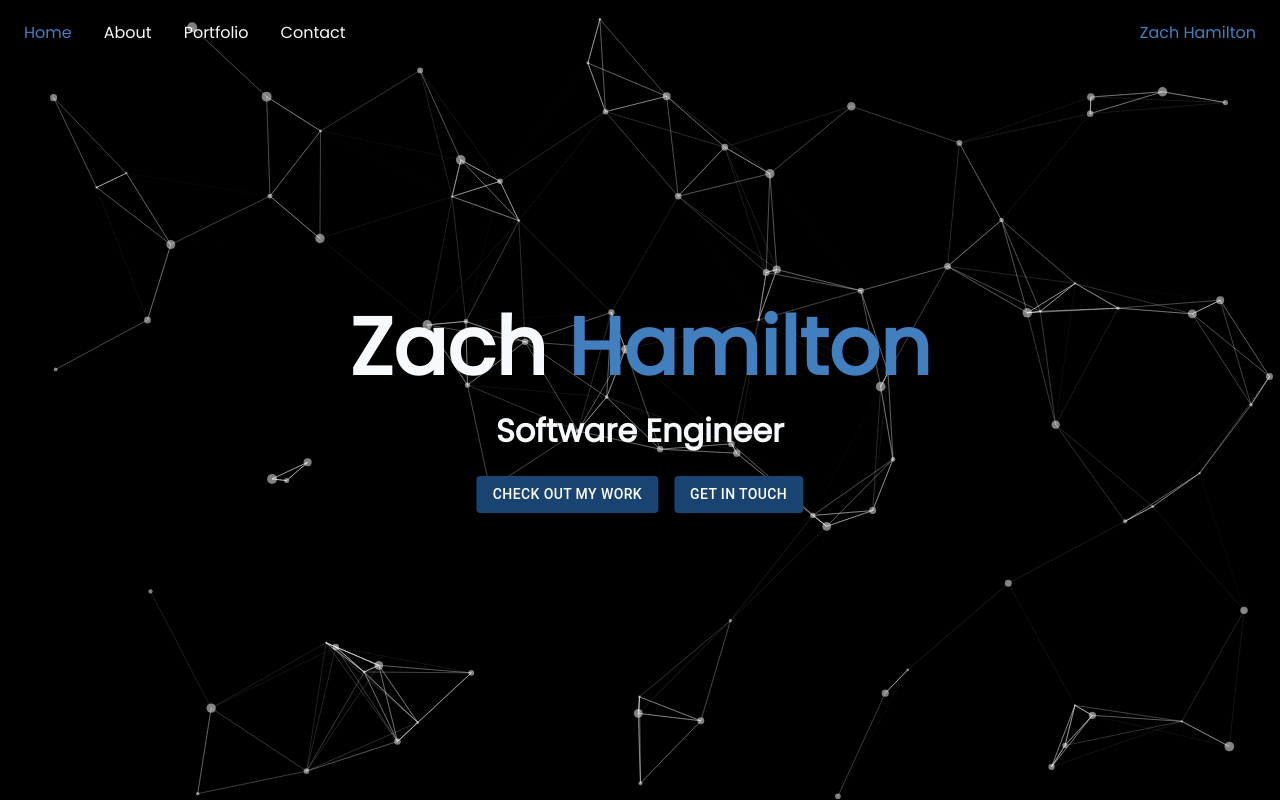
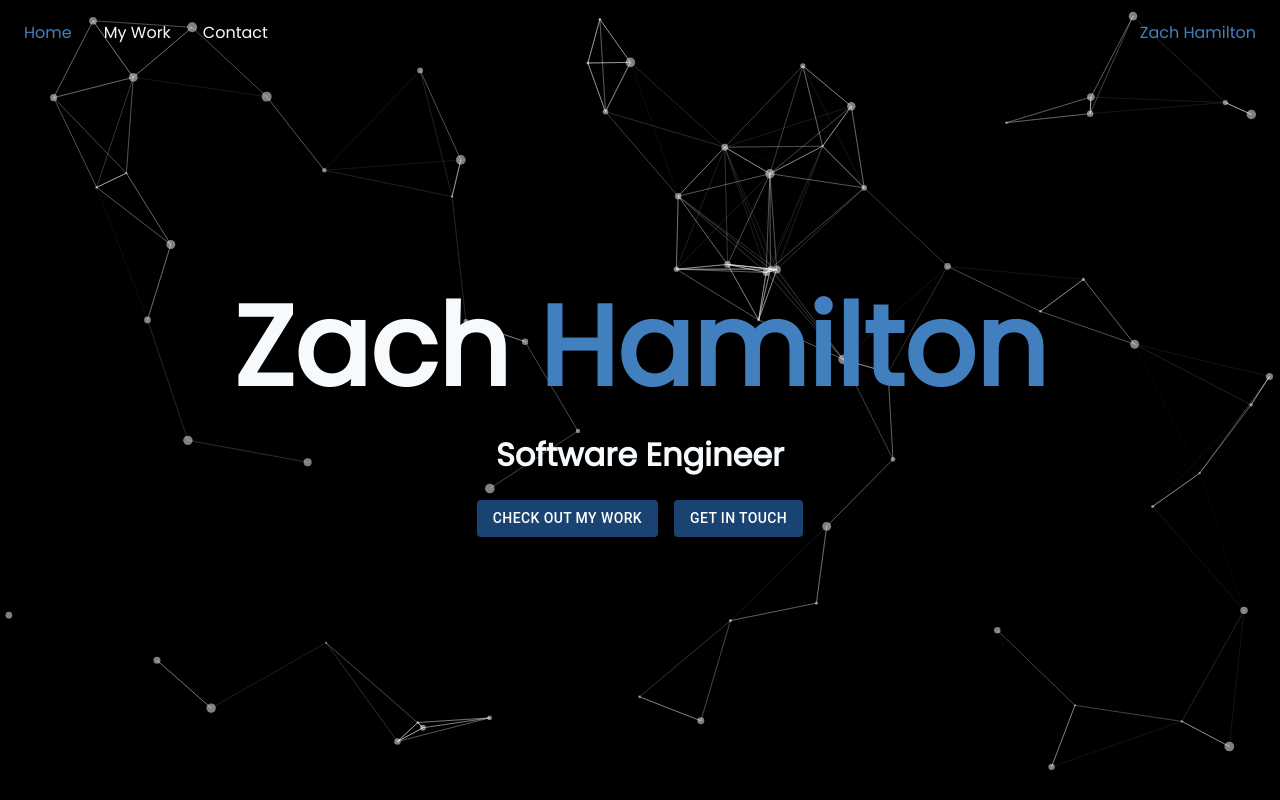
Before and after one commit to ZachMHamilton/PersonalWebsite, a React (Vite) app: page / in a window 1280 px wide. Built offline with nearby package versions, Linux system fonts and the light colour scheme.

Commit message:
completed contact page

```diff
--- a/src/App.css
+++ b/src/App.css
@@ -19,6 +19,7 @@ body {
   top: 50%;
   left: 50%;
   transform: translate(-50%, -50%);
+  width: 100%;
   z-index: 15;
 }
 
@@ -35,7 +36,7 @@ body {
 }
 
 #h1 {
-  font-size: 5em;
+  font-size: 7em;
   color: #f7fafd;
   text-align: center;
   padding: 0;
--- a/src/App.jsx
+++ b/src/App.jsx
@@ -83,7 +83,7 @@ function App() {
                 quantity: 4,
               },
               repulse: {
-                distance: 200,
+                distance: 100,
                 duration: 0.4,
               },
             },
@@ -114,7 +114,7 @@ function App() {
                 enable: true,
                 area: 800,
               },
-              value: 80,
+              value: 60,
             },
             opacity: {
               value: 0.5,
--- a/src/components/Nav.jsx
+++ b/src/components/Nav.jsx
@@ -40,7 +40,7 @@ const Nav = () => {
             >
               Home
             </Typography>
-            <Typography
+            {/* <Typography
               variant="inherit"
               component={Link}
               to="/about"
@@ -53,7 +53,7 @@ const Nav = () => {
               }}
             >
               About
-            </Typography>
+            </Typography> */}
             <Typography
               variant="inherit"
               component={Link}
@@ -66,7 +66,7 @@ const Nav = () => {
                 textDecoration: 'none',
               }}
             >
-              Portfolio
+              My Work
             </Typography>
             <Typography
               variant="inherit"
--- a/src/pages/Contact.jsx
+++ b/src/pages/Contact.jsx
@@ -21,7 +21,7 @@ const Contact = () => {
           }}
         >
           <h1 style={{ color: 'white', fontSize: '5em' }}>
-            Let's work together!
+            Let&apos;s work together!
           </h1>
           <p
             style={{
--- a/src/pages/Home.jsx
+++ b/src/pages/Home.jsx
@@ -1,11 +1,9 @@
 import Nav from '../components/nav';
 import { useNavigate } from 'react-router-dom';
 import { Button } from '@mui/material';
-import { useTheme } from '@mui/material/styles';
 
 const Home = () => {
   const navigate = useNavigate();
-  const theme = useTheme();
   return (
     <div id="page">
       <Nav></Nav>
```
